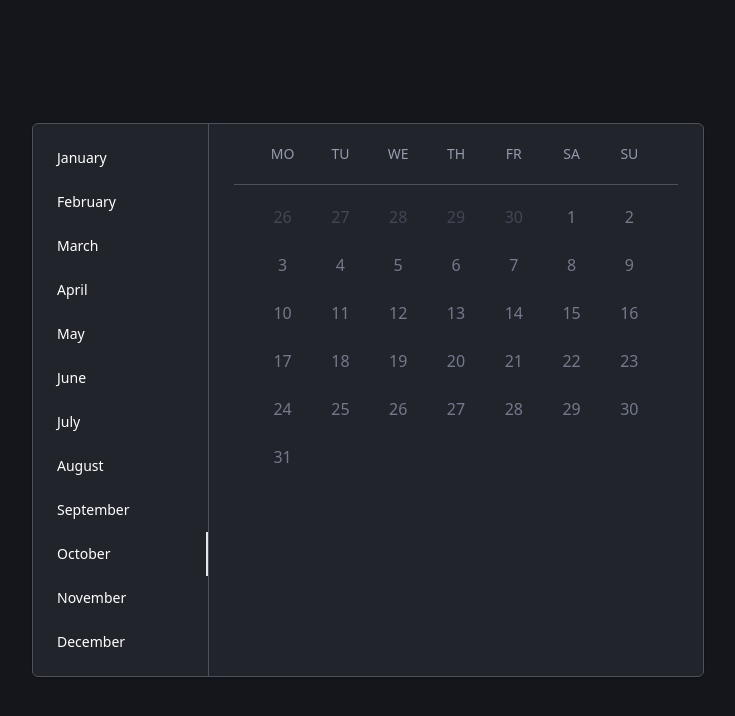
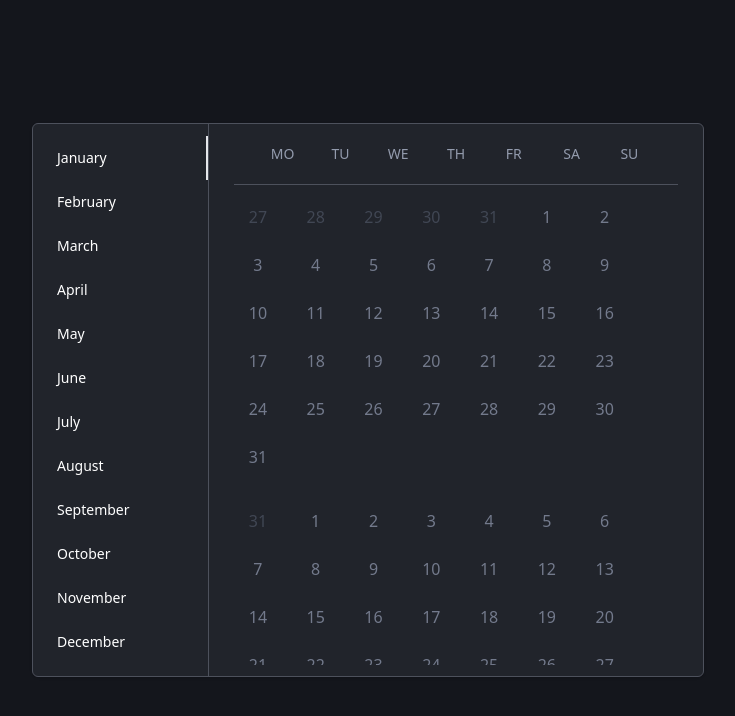
Before and after one commit to Dhuvii/react_components, a React (Vite) app: page / in a window 1280 px wide. Shown: the top 716 px of the page, without its empty margins (272-1007 px from the left). Built offline with nearby package versions, Linux system fonts and the light colour scheme.

Commit message:
scroll feature for calendar added

```diff
--- a/src/components/calendars/Calender.tsx
+++ b/src/components/calendars/Calender.tsx
@@ -1,20 +1,40 @@
-import React, { useEffect, useState } from "react";
+import React, { useEffect, useRef, useState } from "react";
 
-const Calender = () => {
+const GenerateCalendar = ({
+  generate_for_month,
+  offsetY,
+  parentRef,
+  setMonth,
+  parentMonth,
+}: {
+  generate_for_month: number;
+  offsetY: number;
+  parentRef: React.MutableRefObject<null>;
+  setMonth: any;
+  parentMonth: number;
+}) => {
+  const calendar_ref = useRef(null);
   const date = new Date();
   const [year, setYear] = useState<number>(date.getFullYear());
-  const [month, setMonth] = useState<number>(date.getMonth());
-  const [today, setToday] = useState<number>(date.getDate());
-  const [days, setDays] = useState<number[]>([]);
   const [start_inactive_days_list, setStart_inactive_days_list] = useState<
     number[]
   >([]);
-
-  let first_day_of_month = new Date(year, month, 1).getDay(); // getting first day of month
-  let last_date_of_month = new Date(year, month + 1, 0).getDate(); // getting last date of month
-  let last_date_of_last_month = new Date(year, month, 0).getDate(); // getting last date of previous month
+  const [days, setDays] = useState<number[]>([]);
 
   useEffect(() => {
+    let first_day_of_month = new Date(year, generate_for_month, 1).getDay(); // getting first day of month
+    let last_date_of_month = new Date(
+      year,
+      generate_for_month + 1,
+      0
+    ).getDate(); // getting last date of month
+
+    let last_date_of_last_month = new Date(
+      year,
+      generate_for_month,
+      0
+    ).getDate(); // getting last date of previous month
+
     const d: number[] = [];
     const s_i_d: number[] = [];
     for (let index = first_day_of_month - 1; index > 0; index--) {
@@ -25,7 +45,60 @@ const Calender = () => {
     }
     setDays(d);
     setStart_inactive_days_list(s_i_d);
-  }, [year, month]);
+  }, [year, generate_for_month]);
+
+  const calculateYpos = () => {
+    const target: any = calendar_ref.current;
+    const position = target.getBoundingClientRect();
+    const yPos = position.top - offsetY + 0.5;
+    return yPos;
+  };
+
+  const setPosition = () => {
+    const target: any = calendar_ref.current;
+    const position = target.getBoundingClientRect();
+    const yPos = position.top - offsetY + 0.5;
+    if (yPos < 20 && yPos > -20) {
+      setMonth(generate_for_month);
+    }
+  };
+
+  useEffect(() => {
+    if (calendar_ref && calendar_ref.current) {
+      setPosition();
+    }
+    if (parentRef && parentRef.current) {
+      const target: any = parentRef.current;
+      target.addEventListener("scroll", (e: any) => {
+        setPosition();
+      });
+    }
+  }, [calendar_ref, offsetY, parentRef]);
+
+  return (
+    <div
+      ref={calendar_ref}
+      className="w-[90%] p-5 grid grid-cols-7 grid-rows-4 gap-y-6 place-items-center"
+    >
+      {start_inactive_days_list.map((day, idx) => (
+        <span key={idx} className="text-base text-[#414754]">
+          {day}
+        </span>
+      ))}
+
+      {days.map((day, idx) => (
+        <span key={idx} className="text-base text-[#737A8C]">
+          {day}
+        </span>
+      ))}
+    </div>
+  );
+};
+
+const Calender = () => {
+  const date = new Date();
+  const [month, setMonth] = useState<number>(date.getMonth());
+  const calendar_container_ref = useRef(null);
 
   const day_list = [
     "monday",
@@ -52,18 +125,29 @@ const Calender = () => {
     "December",
   ];
 
+  const [offsetY, setOffsetY] = useState(-1);
+
+  const handleSetOffset = () => {
+    const target: any = calendar_container_ref.current;
+    const position = target.getBoundingClientRect();
+    const offset = target.offsetTop;
+    setOffsetY(offset);
+  };
+  useEffect(() => {
+    if (calendar_container_ref && calendar_container_ref.current) {
+      handleSetOffset();
+    }
+  }, [calendar_container_ref]);
+
+  const handleMonthChange = (month: number) => {
+    //@ts-ignore
+    calendar_container_ref.current.children[month].scrollIntoView({
+      behavior: "smooth",
+    });
+  };
+
   return (
-    // <div className="w-72">
-    //   <div className="grid grid-cols-7 grid-rows-4 items-center justify-center">
-    //     {day_list.map((day_name) => (
-    //       <span>{day_name.slice(0, 3)}</span>
-    //     ))}
-    //     {days.map((day) => (
-    //       <span>{day}</span>
-    //     ))}
-    //   </div>
-    // </div>
-    <div className="w-full max-w-2xl rounded-md border shadow bg-[#21242B] border-[#4D515C]">
+    <div className="w-full  max-w-2xl rounded-md border shadow bg-[#21242B] border-[#4D515C]">
       <div className="w-full flex items-start justify-between">
         {/* months and year */}
         <div className="">
@@ -76,14 +160,14 @@ const Calender = () => {
                   idx === month && "border-r-2 "
                 }`}
               >
-                <button onClick={() => setMonth(idx)}>{mon}</button>
+                <button onClick={() => handleMonthChange(idx)}>{mon}</button>
               </li>
             ))}
           </ul>
         </div>
 
         {/* calendar */}
-        <div className="w-full flex flex-col items-center justify-center">
+        <div className="w-full  flex flex-col items-center justify-start">
           {/* days list */}
           <div className="w-[90%] p-5 grid grid-cols-7 place-items-center border-b border-[#4D515C]">
             {day_list.map((day, idx) => (
@@ -92,17 +176,22 @@ const Calender = () => {
               </h3>
             ))}
           </div>
-          <div className="w-[90%] p-5 grid grid-cols-7 grid-rows-4 gap-y-6 place-items-center">
-            {start_inactive_days_list.map((day, idx) => (
-              <span key={idx} className="text-base text-[#414754]">
-                {day}
-              </span>
-            ))}
 
-            {days.map((day, idx) => (
-              <span key={idx} className="text-base text-[#737A8C]">
-                {day}
-              </span>
+          <div
+            ref={calendar_container_ref}
+            onScroll={() => handleSetOffset()}
+            className="w-full h-[30rem] pb-[14rem] flex flex-col items-center justify-start overflow-y-auto scroll-m-0 snap-y"
+          >
+            {month_list.map((m, idx) => (
+              <div key={idx} className="w-full snap-start">
+                <GenerateCalendar
+                  generate_for_month={idx}
+                  offsetY={offsetY}
+                  parentRef={calendar_container_ref}
+                  setMonth={setMonth}
+                  parentMonth={month}
+                />
+              </div>
             ))}
           </div>
         </div>
```
